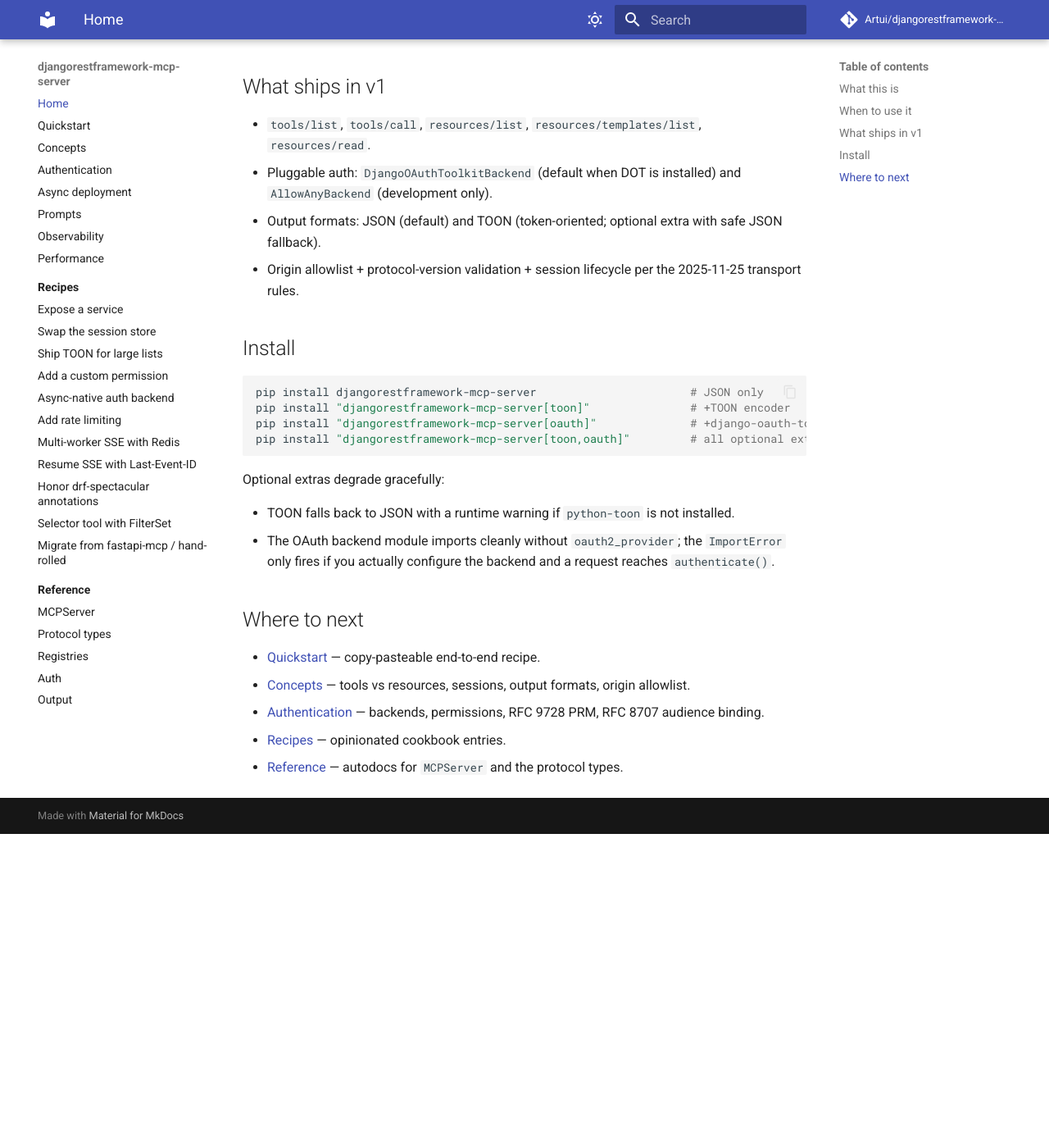
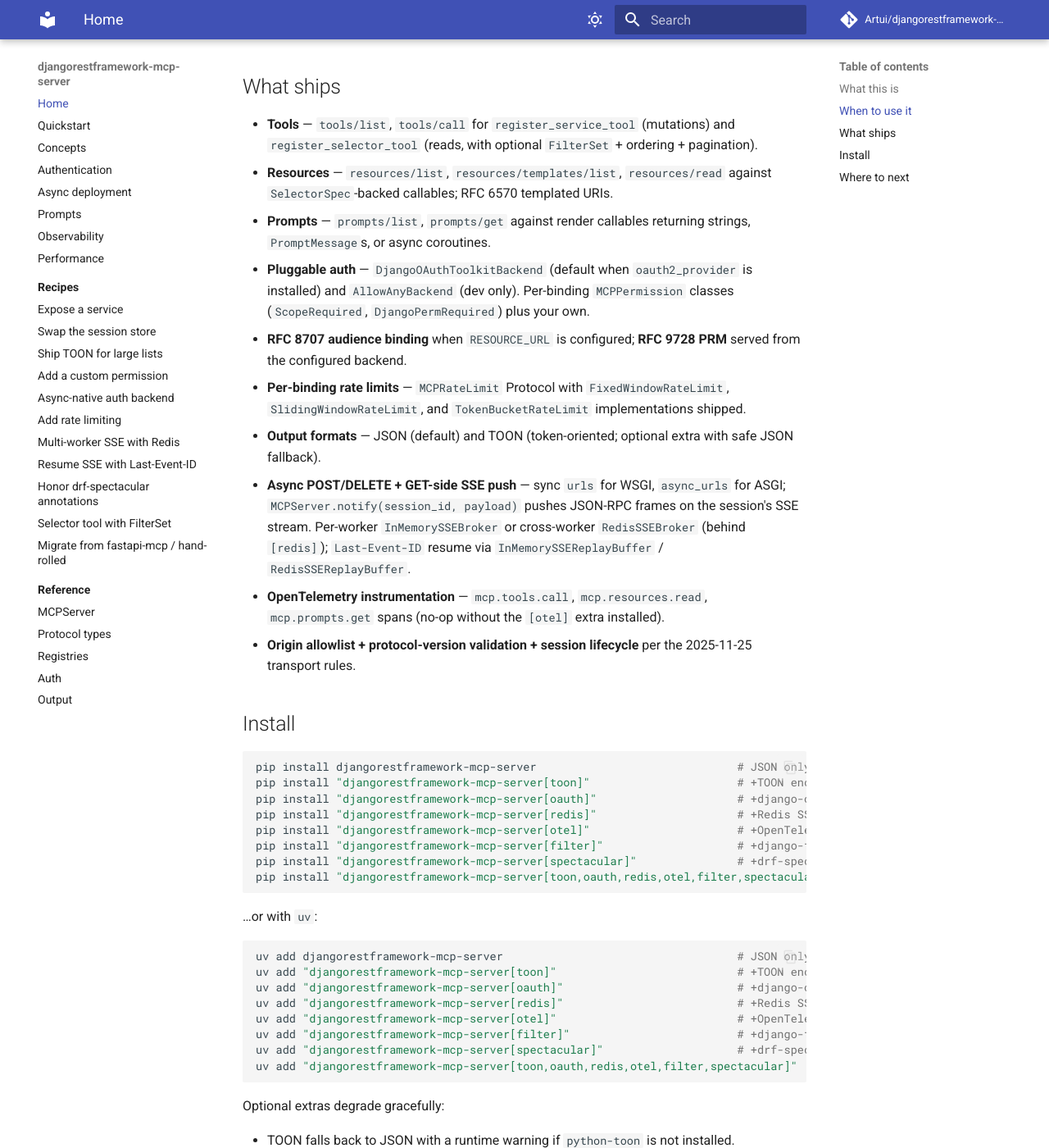
Before and after one commit to Artui/djangorestframework-mcp-server, an MkDocs documentation site: the page built from docs/index.md, in a window 1280 px wide and 1400 px high, scrolled down 813 px. Shown: the whole window at 82% size. Built offline with MkDocs 1.6.1 and Material for MkDocs 9.7.7, drawn with Linux system fonts in a browser that asks for light colours; comment, search, counter and statistics services are not loaded; before the commit the page ends 1830 px from its top, so only the background shows below that; some of the changed text lies outside the part shown.

Commit message:
docs/index.md: realign install matrix + feature list with README
The two files had drifted significantly — docs/index.md's install
section was stuck at the Phase 1 era ([toon] + [oauth] only, no
[redis] / [otel] / [filter] / [spectacular], no `uv add` block) and
"What ships in v1" predated prompts, SSE, rate limits, and OTel
entirely. Bringing them back into lockstep on the canonical-content
sections (install commands and shipped features) while keeping the
two pages' framing differences intact: README is a GitHub landing
with badges, docs/index.md remains the docs-site essay.

Co-Authored-By: Claude Opus 4.7 <noreply@anthropic.com>

````diff
--- a/docs/index.md
+++ b/docs/index.md
@@ -31,24 +31,63 @@ Reach for this package when:
 
 Skip it when you don't need the MCP wire format — call your services directly.
 
-## What ships in v1
+## What ships
 
-- `tools/list`, `tools/call`, `resources/list`, `resources/templates/list`,
-  `resources/read`.
-- Pluggable auth: `DjangoOAuthToolkitBackend` (default when DOT is installed)
-  and `AllowAnyBackend` (development only).
-- Output formats: JSON (default) and TOON (token-oriented; optional extra with
-  safe JSON fallback).
-- Origin allowlist + protocol-version validation + session lifecycle per the
-  2025-11-25 transport rules.
+- **Tools** — `tools/list`, `tools/call` for `register_service_tool`
+  (mutations) and `register_selector_tool` (reads, with optional
+  `FilterSet` + ordering + pagination).
+- **Resources** — `resources/list`, `resources/templates/list`,
+  `resources/read` against `SelectorSpec`-backed callables; RFC 6570
+  templated URIs.
+- **Prompts** — `prompts/list`, `prompts/get` against render callables
+  returning strings, `PromptMessage`s, or async coroutines.
+- **Pluggable auth** — `DjangoOAuthToolkitBackend` (default when
+  `oauth2_provider` is installed) and `AllowAnyBackend` (dev only).
+  Per-binding `MCPPermission` classes (`ScopeRequired`,
+  `DjangoPermRequired`) plus your own.
+- **RFC 8707 audience binding** when `RESOURCE_URL` is configured;
+  **RFC 9728 PRM** served from the configured backend.
+- **Per-binding rate limits** — `MCPRateLimit` Protocol with
+  `FixedWindowRateLimit`, `SlidingWindowRateLimit`, and
+  `TokenBucketRateLimit` implementations shipped.
+- **Output formats** — JSON (default) and TOON (token-oriented;
+  optional extra with safe JSON fallback).
+- **Async POST/DELETE + GET-side SSE push** — sync `urls` for WSGI,
+  `async_urls` for ASGI; `MCPServer.notify(session_id, payload)`
+  pushes JSON-RPC frames on the session's SSE stream. Per-worker
+  `InMemorySSEBroker` or cross-worker `RedisSSEBroker` (behind
+  `[redis]`); `Last-Event-ID` resume via
+  `InMemorySSEReplayBuffer` / `RedisSSEReplayBuffer`.
+- **OpenTelemetry instrumentation** — `mcp.tools.call`,
+  `mcp.resources.read`, `mcp.prompts.get` spans (no-op without the
+  `[otel]` extra installed).
+- **Origin allowlist + protocol-version validation + session
+  lifecycle** per the 2025-11-25 transport rules.
 
 ## Install
 
 ```bash
-pip install djangorestframework-mcp-server                       # JSON only
-pip install "djangorestframework-mcp-server[toon]"               # +TOON encoder
-pip install "djangorestframework-mcp-server[oauth]"              # +django-oauth-toolkit backend
-pip install "djangorestframework-mcp-server[toon,oauth]"         # all optional extras
+pip install djangorestframework-mcp-server                              # JSON only
+pip install "djangorestframework-mcp-server[toon]"                      # +TOON encoder
+pip install "djangorestframework-mcp-server[oauth]"                     # +django-oauth-toolkit backend
+pip install "djangorestframework-mcp-server[redis]"                     # +Redis SSE broker for multi-worker ASGI
+pip install "djangorestframework-mcp-server[otel]"                      # +OpenTelemetry instrumentation
+pip install "djangorestframework-mcp-server[filter]"                    # +django-filter for selector-tool FilterSets
+pip install "djangorestframework-mcp-server[spectacular]"               # +drf-spectacular schema overrides
+pip install "djangorestframework-mcp-server[toon,oauth,redis,otel,filter,spectacular]"  # everything
+```
+
+…or with `uv`:
+
+```bash
+uv add djangorestframework-mcp-server                                   # JSON only
+uv add "djangorestframework-mcp-server[toon]"                           # +TOON encoder
+uv add "djangorestframework-mcp-server[oauth]"                          # +django-oauth-toolkit backend
+uv add "djangorestframework-mcp-server[redis]"                          # +Redis SSE broker for multi-worker ASGI
+uv add "djangorestframework-mcp-server[otel]"                           # +OpenTelemetry instrumentation
+uv add "djangorestframework-mcp-server[filter]"                         # +django-filter for selector-tool FilterSets
+uv add "djangorestframework-mcp-server[spectacular]"                    # +drf-spectacular schema overrides
+uv add "djangorestframework-mcp-server[toon,oauth,redis,otel,filter,spectacular]"  # everything
 ```
 
 Optional extras degrade gracefully:
@@ -57,6 +96,12 @@ Optional extras degrade gracefully:
 - The OAuth backend module imports cleanly without `oauth2_provider`; the
   `ImportError` only fires if you actually configure the backend and a request
   reaches `authenticate()`.
+- `RedisSSEBroker` / `RedisSSEReplayBuffer` raise a clear `ImportError` from
+  `__init__` if `redis` isn't installed.
+- The OTel tracing helper yields a no-op span when `opentelemetry-api` isn't
+  importable, so handlers stay branch-free.
+- `filter_set=` on a selector tool raises a clear `ImportError` only if you
+  declare it without `django-filter` installed.
 
 ## Where to next
 
````
